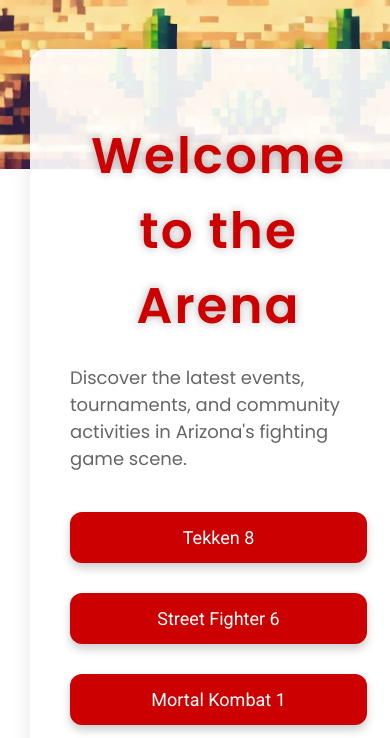
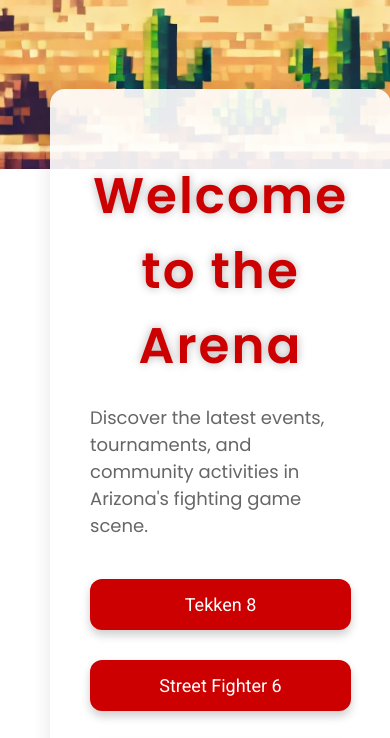
Before and after one commit to grimmyoire/fightsite2, a plain HTML site: page index.html in a window 390 px wide. Shown: the part 675-1413 px from the top of the page. Drawn offline with Linux system fonts and the light colour scheme.

Commit message:
Update styles.css

```diff
--- a/styles.css
+++ b/styles.css
@@ -2,7 +2,7 @@
 body {
     color: #333333;
     font-family: 'Poppins', sans-serif;
-    padding-left: 150px; /* Smaller space for the fixed navbar */
+    padding-left: 150px; /* Space for the fixed navbar */
     overflow-x: hidden;
     margin: 0;
     padding: 0;
@@ -53,6 +53,12 @@ nav ul li a {
 nav ul li a:hover {
     color: #ff4d4d;
     text-shadow: 0 0 5px #ff4d4d, 0 0 10px #ff6666;
+}
+
+/* Main Content Area */
+main {
+    margin-left: 160px; /* Ensure content is not covered by the navbar */
+    padding: 20px;
 }
 
 /* Header Styling */
@@ -211,6 +217,10 @@ footer a:hover {
         padding-left: 0;
     }
 
+    main {
+        margin-left: 0;
+    }
+
     .content-container {
         width: 90%;
     }
```
